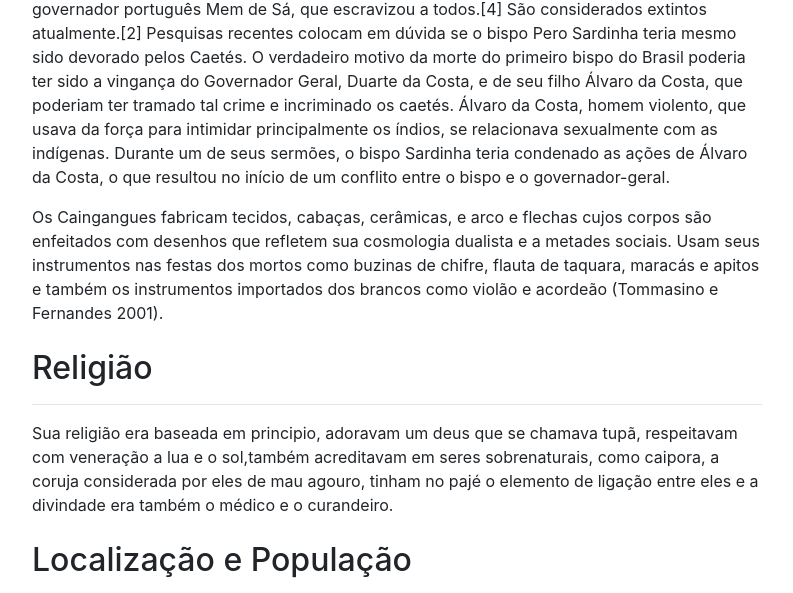
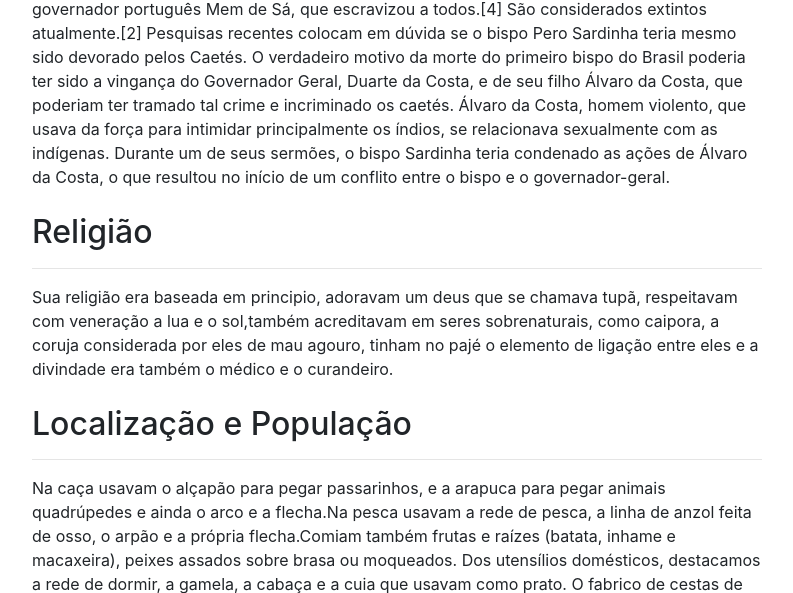
Before and after one commit to lucassa3/ProjetoFinalIndios, a Flask app: template templates/caetes.html in a window 1280 px wide. Shown: the part 2207-2800 px from the top of the page, without its empty margins (53-846 px from the left). Run offline with Flask 2, Linux system fonts and the light colour scheme; the template is opened without the code that fills it, so the values that code supplies are empty.

Commit message:
caetes cultura

```diff
--- a/templates/caetes.html
+++ b/templates/caetes.html
@@ -73,7 +73,6 @@
             Pesquisas recentes colocam em dúvida se o bispo Pero Sardinha teria mesmo sido devorado pelos Caetés. O verdadeiro motivo da morte do primeiro bispo do Brasil poderia ter sido a vingança do Governador Geral, Duarte da Costa, e de seu filho Álvaro da Costa, que poderiam ter tramado tal crime e incriminado os caetés.
             Álvaro da Costa, homem violento, que usava da força para intimidar principalmente os índios, se relacionava sexualmente com as indígenas. Durante um de seus sermões, o bispo Sardinha teria condenado as ações de Álvaro da Costa, o que resultou no início de um conflito entre o bispo e o governador-geral.</p>
 
-            <p >Os Caingangues fabricam tecidos, cabaças, cerâmicas, e arco e flechas cujos corpos são enfeitados com desenhos que refletem sua cosmologia dualista e a metades sociais. Usam seus instrumentos nas festas dos mortos como buzinas de chifre, flauta de taquara, maracás e apitos e também os instrumentos importados dos brancos como violão e acordeão (Tommasino e Fernandes 2001).</p>
 
           <h2 class="mt-4">Religião</h2><hr>
             <p>Sua religião era baseada em principio, adoravam um deus que se chamava tupã, respeitavam com veneração a lua e o sol,também acreditavam em seres sobrenaturais, como caipora, a coruja considerada por eles de mau agouro, tinham no pajé o elemento de ligação entre eles e a divindade era também o médico e o curandeiro.</p>
```
